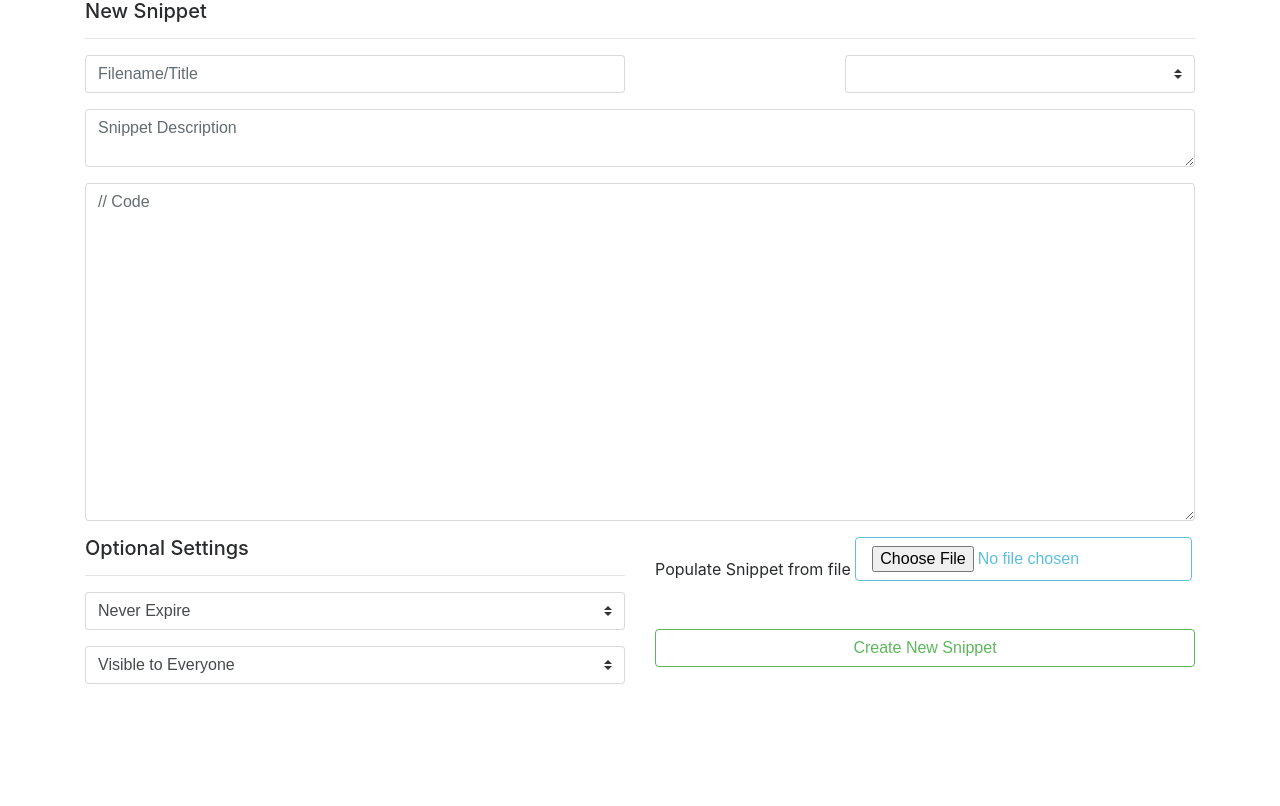
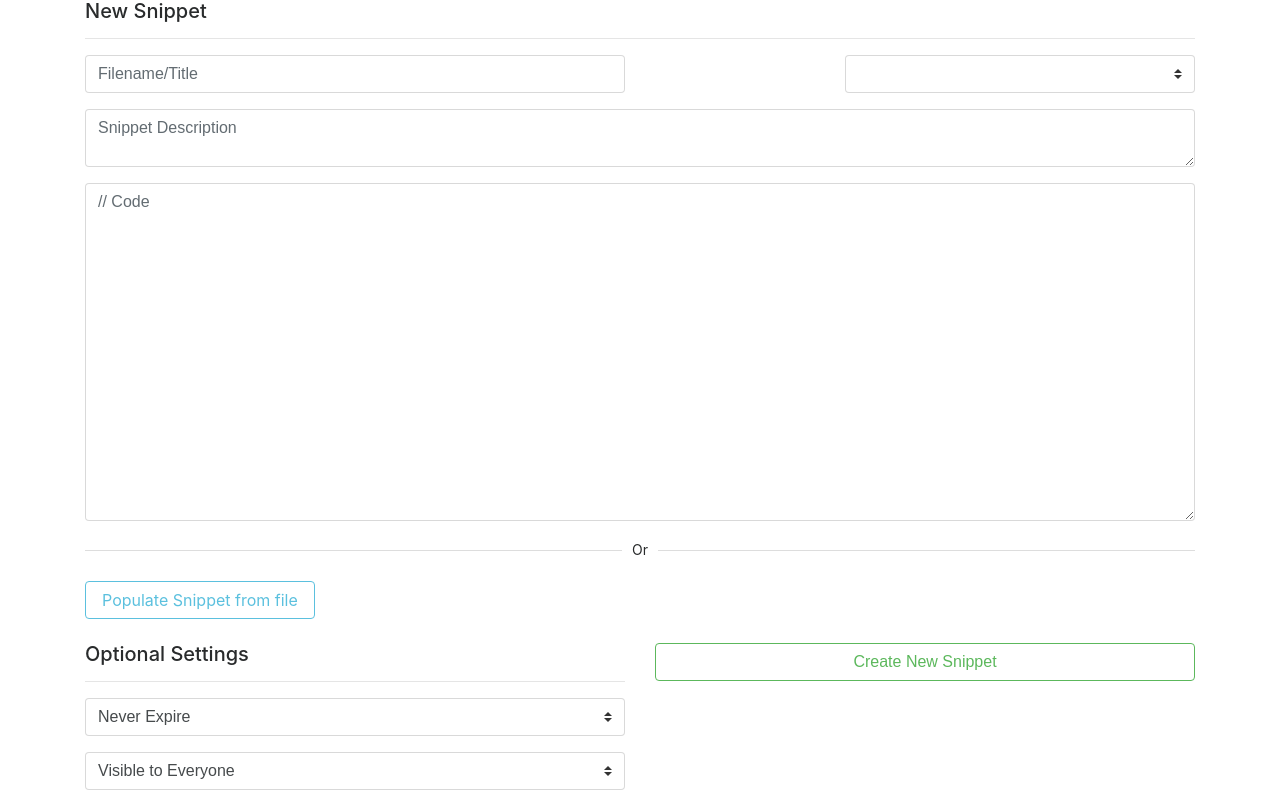
Before and after one commit to Snipbin/snipe, a Django app: template templates/snippet/new.html in a window 1280 px wide. Shown: the part 80-886 px from the top of the page. Before the commit the page ends 764 px from the top, so only its background shows below. Run offline with Django 3.2, Linux system fonts and the light colour scheme; the template is opened without the code that fills it, so the values that code supplies are empty; parts of the project's set-up code (start-up, migrations or seed data) failed here and were passed over; some libraries are stand-ins or nearby versions.

Commit message:
Added langs and cleaned UI:

```diff
--- a/static/javascript/main.js
+++ b/static/javascript/main.js
@@ -6,6 +6,29 @@ function getParameterByName(name, url) {
     if (!results) return null;
     if (!results[2]) return '';
     return decodeURIComponent(results[2].replace(/\+/g, " "));
+}
+
+Array.prototype.contains = function ( needle ) {
+    for (i in this) {
+        if (this[i] == needle) return true;
+    }
+    return false;
+}
+
+function getLangFromFileExtension(extension){
+    var returnVal = -1;
+    $("#snip-lang > option").each(function() {
+        if((returnVal == -1) && (this.text == "Text"))
+        {
+            returnVal = this.value;
+        }
+        var validExtnesions = $(this).data("extension").split(',');
+        if(validExtnesions.contains(extension))
+       {
+            returnVal = this.value;
+        }
+    });
+    return returnVal;
 }
 
 $(document).ready(function() {
@@ -27,6 +50,8 @@ $(document).ready(function() {
             $("#snip-code").val(evt.target.result);
             $("#snip-title").val(file.name);
             $("#snip-description").val(file.name);
+            var extension = file.name.split('.').pop();
+            $("#snip-lang").val(getLangFromFileExtension(extension));
         }
     });
 });
--- a/templates/snippet/new.html
+++ b/templates/snippet/new.html
@@ -45,7 +45,7 @@
                         </div>
                         <div class="col-md-4 offset-md-2">
                             <div class="form-group" style="width: inherit">
-                                <select name="language" class="custom-select" style="width: inherit" title="Language">
+                                <select id="snip-lang" name="language" class="custom-select" style="width: inherit" title="Language">
                                     {% for language in all_languages %}
                                         <option value="{{ language.id }}">{{ language.name }}</option>
                                     {% endfor %}
@@ -61,6 +61,17 @@
                         <textarea placeholder="// Code" name="code" id="snip-code" class="form-control"
                                   rows="16"></textarea>
                     </div>
+                    <div style="width: 100%; height: 14px; border-bottom: 1px solid #dddddd; text-align: center">
+                        <span style="font-size: 14px; background-color: #FFFFFF; padding:10px;">
+                            Or
+                        </span>
+                    </div>
+                    <div class="form-group" style="width: inherit; margin-top:30px">
+                        <label for="file-upload-btn" class="btn btn-outline-info"> Populate Snippet from file
+                            <input class="btn btn-outline-info mb-4" id="file-upload-btn" type="file" style="width: inherit; display:none">
+                        </label>
+                    </div>
+
 
 {#                    <div class="form-group">#}
 {#                        <div id="editor">function foo(items) { var x = "All this is syntax highlighted"; return x;}</div>#}
@@ -91,12 +102,6 @@
                         </div>
                         <div class="col-md-6">
                             <div class="form-group" style="width: inherit">
-                                <label for="file-upload-btn"> Populate Snippet from file
-                                    <input class="btn btn-outline-info mb-4" id="file-upload-btn" type="file" style="width: inherit">
-                                </label>
-                            </div>
-
-                            <div class="form-group" style="width: inherit">
                                 <input class="btn btn-outline-success mb-4" type="submit" style="width: inherit"
                                        value="Create New Snippet">
                             </div>
```
Also changed, not shown: templates/snippet/edit.html (+12 -7 lines).
